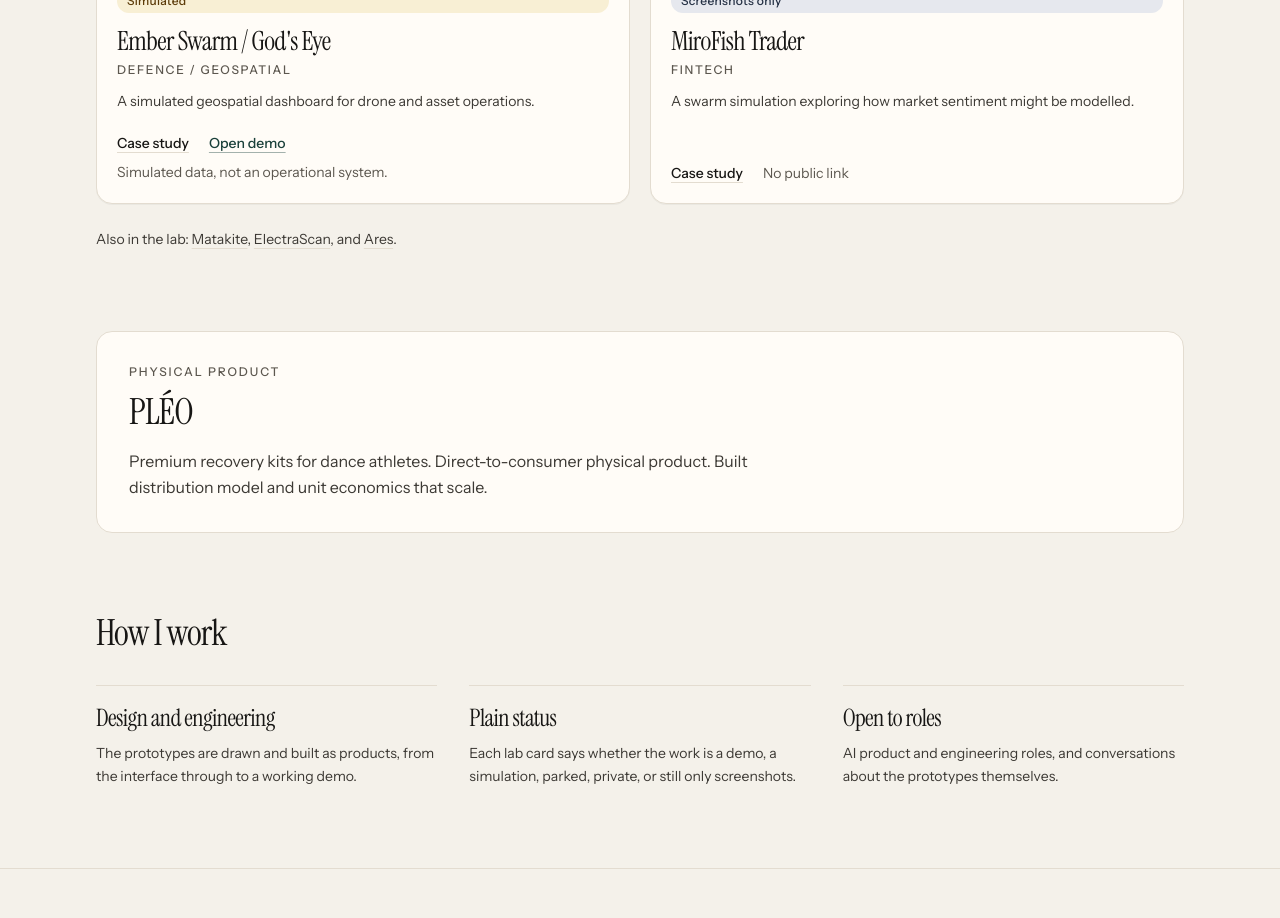
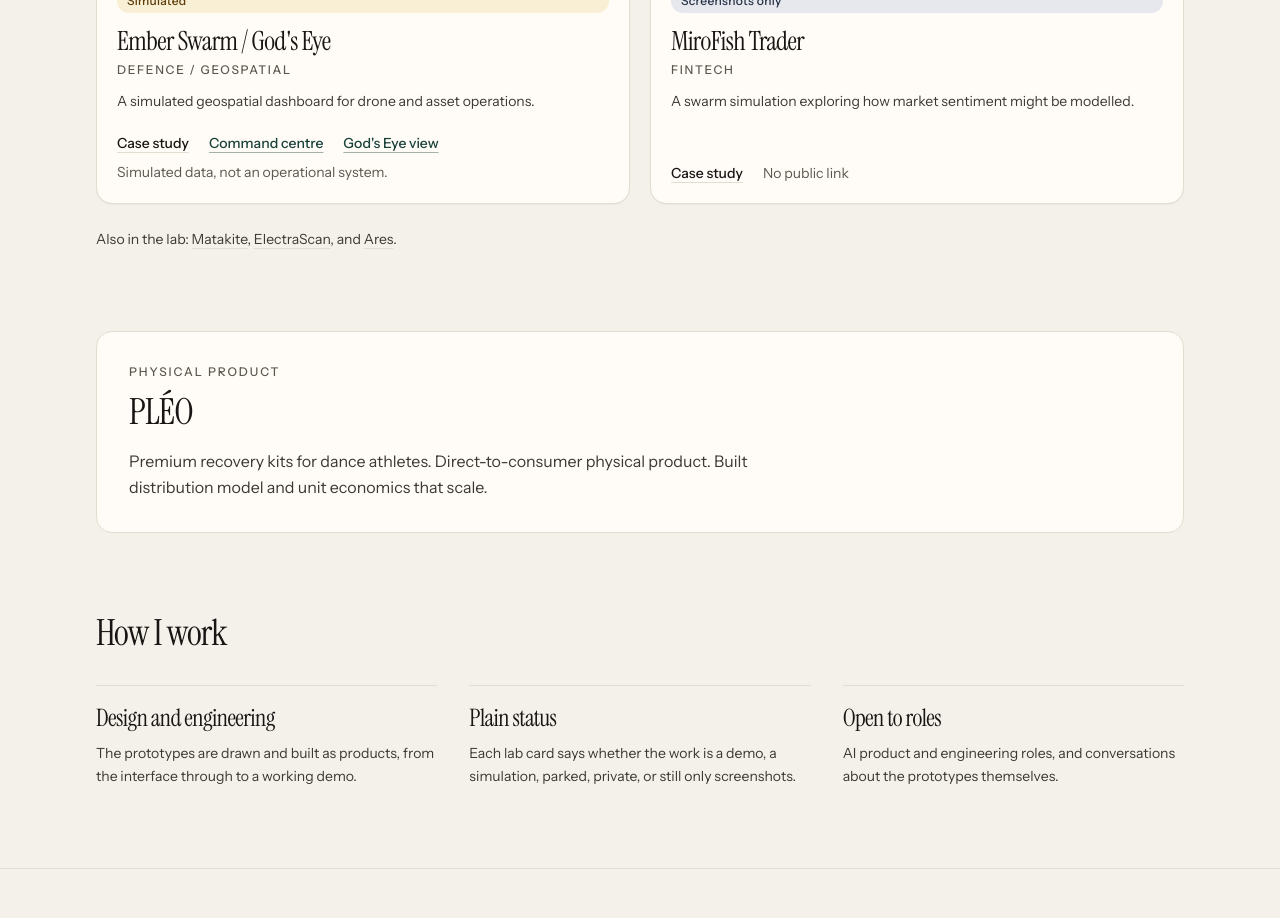
Before and after one commit to deviecall-design/damien-portfolio, a Next.js app: page / in a window 1280 px wide. Shown: the part 1760-2678 px from the top of the page. Built offline with nearby package versions, Linux system fonts and the light colour scheme.

Commit message:
Add the Ember Swarm command-centre link.
Show the command centre and the God's Eye view on that card and case study, still labelled as simulated data.

Co-authored-by: Damien Callaghan <deviecall-design@users.noreply.github.com>

```diff
--- a/components/ProjectLinks.tsx
+++ b/components/ProjectLinks.tsx
@@ -26,7 +26,20 @@ export function ProjectLinks({
             Case study
           </Link>
         ) : null}
-        {project.linkPublic && liveLabel ? (
+        {project.linkPublic && project.publicLinks && project.publicLinks.length > 0 ? (
+          project.publicLinks.map((item) => (
+            <a
+              key={item.href}
+              href={item.href}
+              target="_blank"
+              rel="noopener noreferrer"
+              className="font-medium text-pine underline decoration-pine/40 underline-offset-4 hover:decoration-pine"
+            >
+              {item.label}
+              <span className="sr-only"> (opens in a new tab)</span>
+            </a>
+          ))
+        ) : project.linkPublic && liveLabel ? (
           <a
             href={project.liveUrl}
             target="_blank"
--- a/data/projects.ts
+++ b/data/projects.ts
@@ -49,6 +49,7 @@ interface ProjectBase {
   researchQuestion?: string
   linkCaution?: string
   comingSoon?: boolean
+  publicLinks?: { label: string; href: string }[]
 }
 
 export type Project = ProjectBase &
@@ -121,6 +122,10 @@ export const projects: Project[] = [
     },
     liveUrl: 'https://god-eye-nu.vercel.app/',
     linkPublic: true,
+    publicLinks: [
+      { label: 'Command centre', href: 'https://dashboard-xi-five-11.vercel.app/' },
+      { label: "God's Eye view", href: 'https://god-eye-nu.vercel.app/' },
+    ],
     linkCaution: 'Simulated data, not an operational system.',
     story: [
       "A simulated dashboard for drone and asset operations. The same work has also been called God's Eye.",
--- a/scripts/check-content.mjs
+++ b/scripts/check-content.mjs
@@ -31,6 +31,7 @@ const allowedUrls = new Set([
   'https://ember-echo-research-k29u.bolt.host/',
   'https://electrascan-app.vercel.app/dashboard',
   'https://god-eye-nu.vercel.app/',
+  'https://dashboard-xi-five-11.vercel.app/',
   'https://www.linkedin.com/in/damiencallaghan/',
   'https://github.com/deviecall-design',
   'https://damien-portfolio-tau.vercel.app',
```
